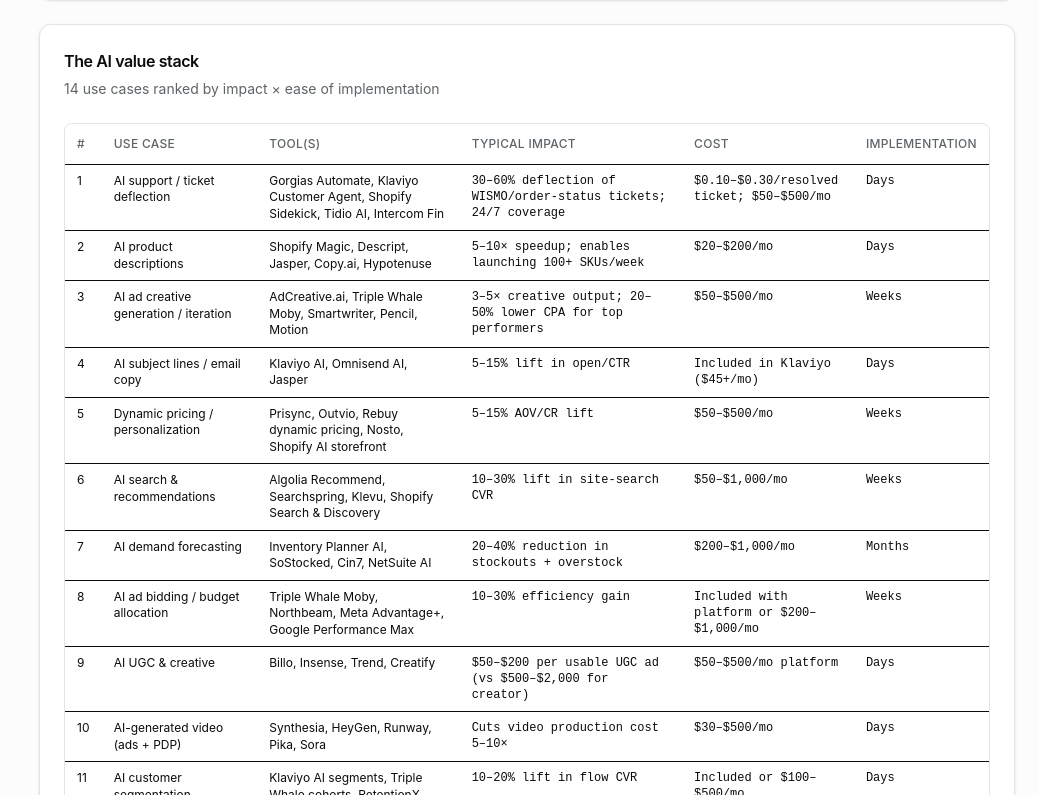
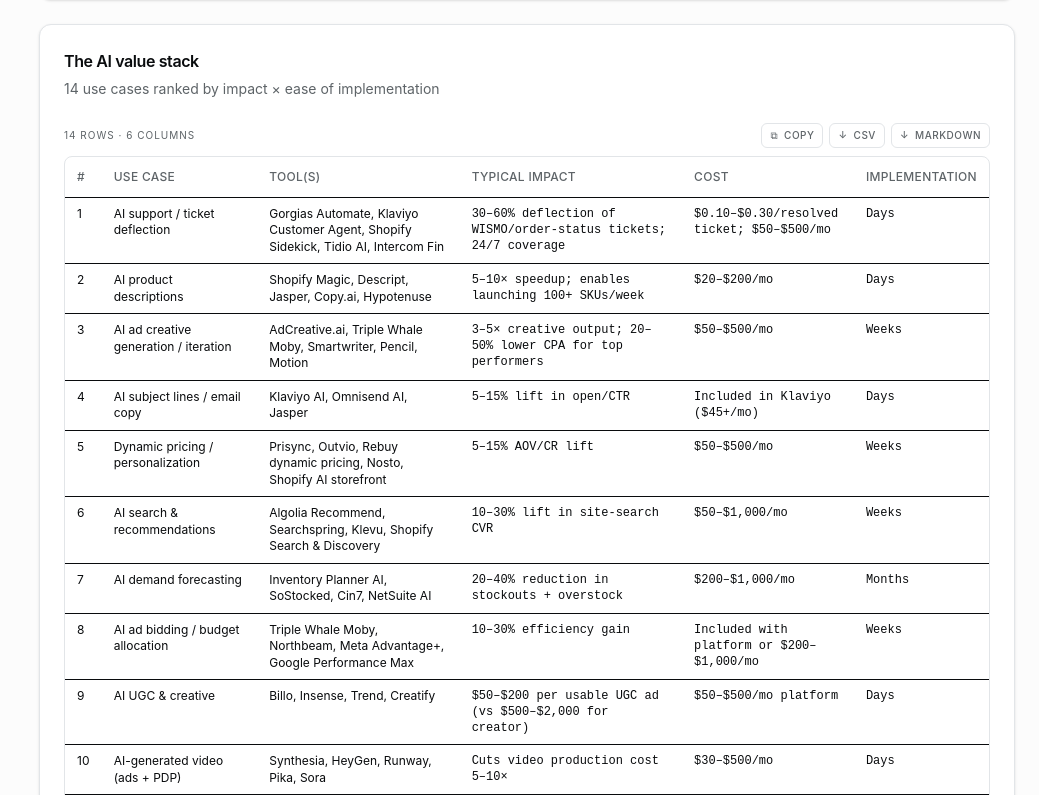
Before and after one commit to mattiasadem/ecommerce-ops, a Next.js app in the folder dashboard/: page /ai in a window 1280 px wide. Shown: the part 885-1680 px from the top of the page, without its empty margins (241-1280 px from the left). Built offline with nearby package versions, Linux system fonts and the light colour scheme.

Commit message:
feat(dashboard): add Copy TSV / CSV / Markdown export buttons on every research table

```diff
--- a/dashboard/src/components/research-table.tsx
+++ b/dashboard/src/components/research-table.tsx
@@ -1,3 +1,6 @@
+"use client";
+
+import { useMemo, useState } from "react";
 import {
   Table,
   TableBody,
@@ -7,26 +10,241 @@
   TableRow,
 } from "@/components/ui/table";
 import { Badge } from "@/components/ui/badge";
-import { badgeColor } from "@/lib/utils";
+import { badgeColor, cn } from "@/lib/utils";
 
 interface ResearchTableProps {
   rows: Array<Record<string, string>>;
   sourceColumn?: string;
   highlightColumns?: string[];
+  /**
+   * Optional human-readable title shown in the export header and used as the
+   * filename for the `.csv` download. Defaults to the first row's first key,
+   * or `research-table` when no rows are present.
+   */
+  exportTitle?: string;
 }
 
-export function ResearchTable({ rows, sourceColumn, highlightColumns = [] }: ResearchTableProps) {
-  if (!rows.length) return null;
-  const headers = Array.from(
+/**
+ * Escape a cell for CSV (RFC 4180):
+ *   - Wrap in double-quotes if it contains `,`, `"`, `\n`, or `\r`.
+ *   - Escape inner `"` as `""`.
+ */
+function csvEscape(value: string): string {
+  if (value == null) return "";
+  const s = String(value);
+  if (/[",\r\n]/.test(s)) {
+    return `"${s.replace(/"/g, '""')}"`;
+  }
+  return s;
+}
+
+function rowsToCsv(headers: string[], rows: Array<Record<string, string>>): string {
+  const headerLine = headers.map(csvEscape).join(",");
+  const bodyLines = rows.map((r) =>
+    headers.map((h) => csvEscape(r[h] ?? "")).join(",")
+  );
+  return [headerLine, ...bodyLines].join("\r\n") + "\r\n";
+}
+
+function rowsToMarkdown(
+  title: string,
+  headers: string[],
+  rows: Array<Record<string, string>>
+): string {
+  const lines: string[] = [];
+  lines.push(`# ${title}`);
+  lines.push("");
+  lines.push(
+    `> Exported from Ecommerce Ops dashboard on ${new Date().toISOString().slice(0, 10)} · ${rows.length} row${rows.length === 1 ? "" : "s"}`
+  );
+  lines.push("");
+  lines.push(`| ${headers.join(" | ")} |`);
+  lines.push(`| ${headers.map(() => "---").join(" | ")} |`);
+  for (const r of rows) {
+    lines.push(
+      `| ${headers.map((h) => (r[h] ?? "").replace(/\|/g, "\\|").replace(/\r?\n/g, " ")).join(" | ")} |`
+    );
+  }
+  lines.push("");
+  return lines.join("\n");
+}
+
+function safeFilename(title: string, ext: string): string {
+  const slug = title
+    .toLowerCase()
+    .replace(/[^a-z0-9]+/g, "-")
+    .replace(/^-+|-+$/g, "")
+    .slice(0, 60) || "research-table";
+  return `${slug}.${ext}`;
+}
+
+async function writeToClipboard(text: string): Promise<boolean> {
+  try {
+    if (typeof navigator !== "undefined" && navigator.clipboard?.writeText) {
+      await navigator.clipboard.writeText(text);
+      return true;
+    }
+  } catch {
+    /* fall through */
+  }
+  // Fallback for environments without the async Clipboard API.
+  if (typeof document !== "undefined") {
+    try {
+      const ta = document.createElement("textarea");
+      ta.value = text;
+      ta.style.position = "fixed";
+      ta.style.opacity = "0";
+      document.body.appendChild(ta);
+      ta.select();
+      const ok = document.execCommand("copy");
+      document.body.removeChild(ta);
+      return ok;
+    } catch {
+      return false;
+    }
+  }
+  return false;
+}
+
+function downloadBlob(filename: string, mime: string, content: string): void {
+  if (typeof document === "undefined") return;
+  const blob = new Blob([content], { type: `${mime};charset=utf-8` });
+  const url = URL.createObjectURL(blob);
+  const a = document.createElement("a");
+  a.href = url;
+  a.download = filename;
+  document.body.appendChild(a);
+  a.click();
+  document.body.removeChild(a);
+  // Revoke after a tick so the download has time to start.
+  setTimeout(() => URL.revokeObjectURL(url), 1000);
+}
+
+type Action = "copy" | "csv" | "md";
+
+export function ResearchTable({
+  rows,
+  sourceColumn,
+  highlightColumns = [],
+  exportTitle,
+}: ResearchTableProps) {
+  const headers = useMemo(
+    () =>
+      Array.from(
         rows.reduce<Set<string>>((set, r) => {
           Object.keys(r).forEach((k) => set.add(k));
           return set;
         }, new Set())
+      ),
+    [rows]
   );
   // Detect "Source" column to render as a badge.
   const sourceKey = sourceColumn ?? headers.find((h) => /source/i.test(h));
 
+  const title = exportTitle ?? headers[0] ?? "research-table";
+  const csvText = useMemo(
+    () => rowsToCsv(headers, rows),
+    [headers, rows]
+  );
+  const mdText = useMemo(
+    () => rowsToMarkdown(title, headers, rows),
+    [title, headers, rows]
+  );
+
+  const [confirmation, setConfirmation] = useState<Action | null>(null);
+  const [error, setError] = useState<string | null>(null);
+
+  const flash = (action: Action) => {
+    setConfirmation(action);
+    setError(null);
+    window.setTimeout(() => setConfirmation(null), 1500);
+  };
+
+  const onCopy = async () => {
+    // Tab-separated values paste cleanly into Google Sheets + Excel + Notion
+    // tables without quoting artifacts. Default to TSV — operators live in
+    // spreadsheets, not CSV-aware tooling.
+    const tsv = headers.join("\t") + "\n" +
+      rows.map((r) => headers.map((h) => (r[h] ?? "").replace(/\t/g, " ")).join("\t")).join("\n");
+    const ok = await writeToClipboard(tsv);
+    if (ok) flash("copy");
+    else setError("Clipboard blocked — try the CSV download instead.");
+  };
+
+  const onCsv = () => {
+    downloadBlob(safeFilename(title, "csv"), "text/csv", csvText);
+    flash("csv");
+  };
+
+  const onMd = () => {
+    downloadBlob(safeFilename(title, "md"), "text/markdown", mdText);
+    flash("md");
+  };
+
+  if (!rows.length) return null;
+
+  const baseButton =
+    "inline-flex items-center gap-1.5 rounded-md border bg-card px-2 py-1 text-[10px] font-medium uppercase tracking-wider transition-colors";
+
   return (
+    <div className="flex flex-col gap-2">
+      <div className="flex flex-wrap items-center justify-between gap-2">
+        <span className="text-[10px] uppercase tracking-widest text-muted-foreground">
+          {rows.length} row{rows.length === 1 ? "" : "s"} · {headers.length} column{headers.length === 1 ? "" : "s"}
+        </span>
+        <div className="flex flex-wrap items-center gap-1.5">
+          <button
+            type="button"
+            onClick={onCopy}
+            aria-label={`Copy ${title} as tab-separated values`}
+            title="Paste straight into Google Sheets / Excel / Notion tables"
+            className={cn(
+              baseButton,
+              confirmation === "copy"
+                ? "border-emerald-500/40 bg-emerald-500/10 text-emerald-700 dark:text-emerald-300"
+                : "border-border text-muted-foreground hover:bg-muted hover:text-foreground"
+            )}
+          >
+            <span aria-hidden="true">{confirmation === "copy" ? "✓" : "⧉"}</span>
+            <span>{confirmation === "copy" ? "Copied TSV" : "Copy"}</span>
+          </button>
+          <button
+            type="button"
+            onClick={onCsv}
+            aria-label={`Download ${title} as CSV`}
+            title="RFC-4180 CSV — opens in Excel, Google Sheets, Numbers"
+            className={cn(
+              baseButton,
+              confirmation === "csv"
+                ? "border-emerald-500/40 bg-emerald-500/10 text-emerald-700 dark:text-emerald-300"
+                : "border-border text-muted-foreground hover:bg-muted hover:text-foreground"
+            )}
+          >
+            <span aria-hidden="true">{confirmation === "csv" ? "✓" : "↓"}</span>
+            <span>{confirmation === "csv" ? "Downloaded" : "CSV"}</span>
+          </button>
+          <button
+            type="button"
+            onClick={onMd}
+            aria-label={`Download ${title} as Markdown`}
+            title="Markdown table — paste into Notion, Slack, GitHub"
+            className={cn(
+              baseButton,
+              confirmation === "md"
+                ? "border-emerald-500/40 bg-emerald-500/10 text-emerald-700 dark:text-emerald-300"
+                : "border-border text-muted-foreground hover:bg-muted hover:text-foreground"
+            )}
+          >
+            <span aria-hidden="true">{confirmation === "md" ? "✓" : "↓"}</span>
+            <span>{confirmation === "md" ? "Downloaded" : "Markdown"}</span>
+          </button>
+        </div>
+      </div>
+      {error && (
+        <div className="text-[10px] text-rose-600 dark:text-rose-400" role="alert">
+          {error}
+        </div>
+      )}
       <div className="rounded-lg border border-border overflow-hidden">
         <Table>
           <TableHeader>
@@ -71,5 +289,6 @@
           </TableBody>
         </Table>
       </div>
+    </div>
   );
 }
```
Also changed, not shown: 1 other file (tests, documents, lock files or other folders). Lines whose indentation alone changed are shown as unchanged.
